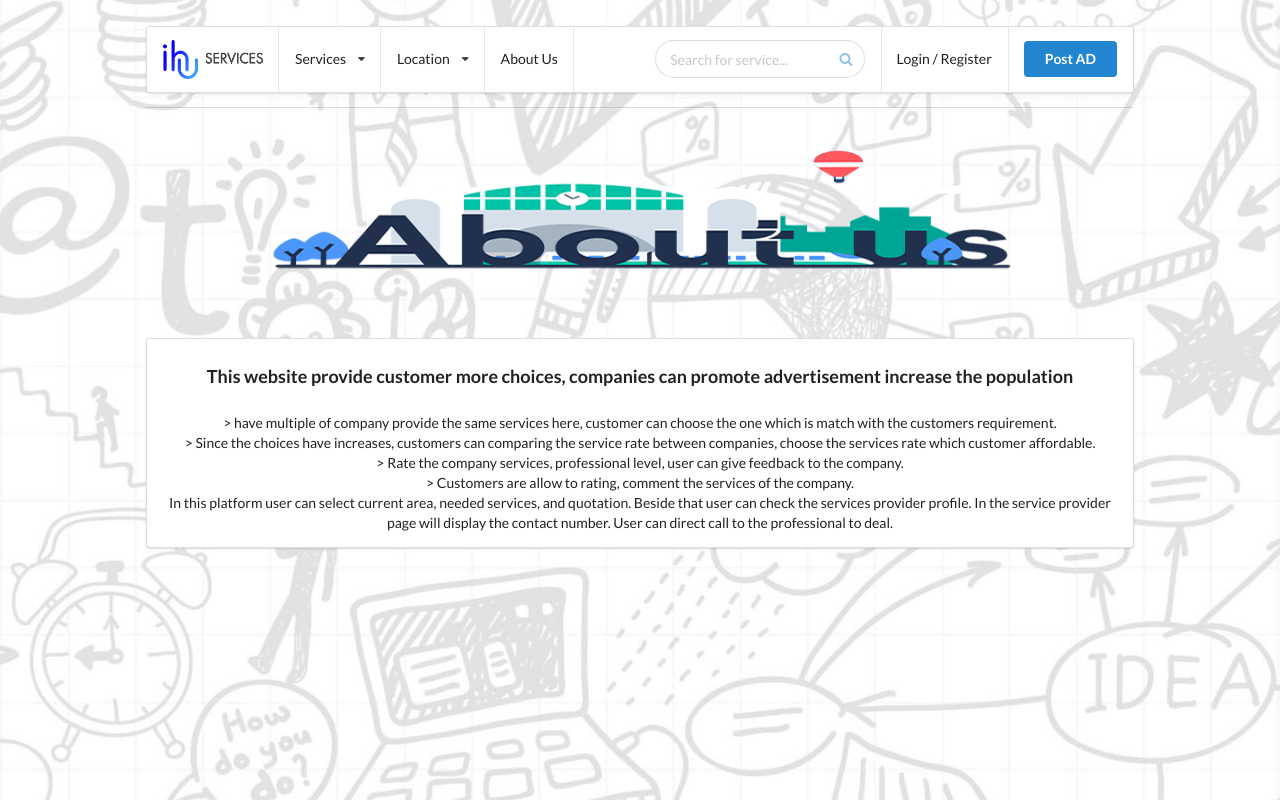
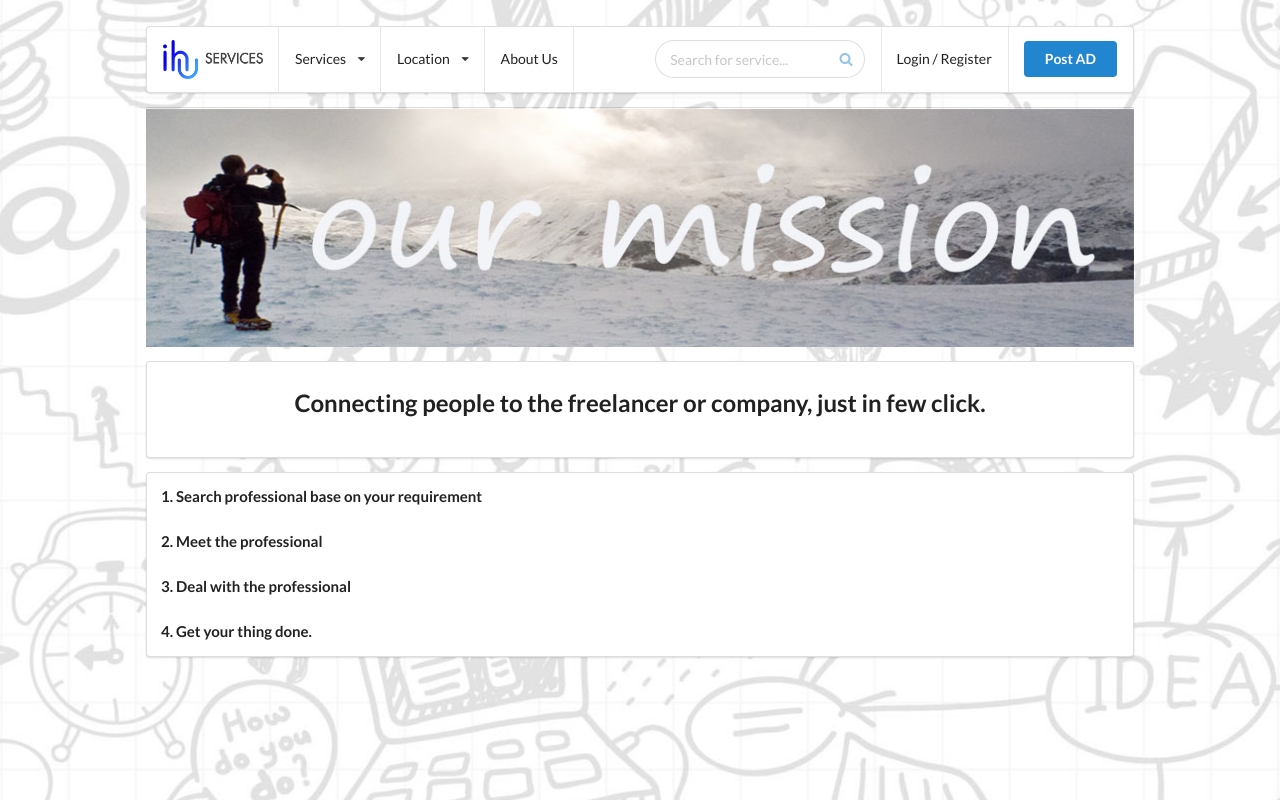
Before and after one commit to masonwongcs/imayhelp, a PHP site: page /aboutus.php in a window 1280 px wide. Run offline with PHP 8.4, Linux system fonts and the light colour scheme.

Commit message:
updated aboutus and increased more service category.

```diff
--- a/aboutus.php
+++ b/aboutus.php
@@ -15,32 +15,26 @@
    <div class="ui divider"></div>
     <div class="ui grid">
         <center><div class="four wide column"></center>
-            <center><img class="ui fluid image" src="img/about.png"><center>
+            <center><img class="ui fluid image" src="img/aboutus.jpg"><center>
         </div>
         <div class="ui grid">
             <div class="sixteen wide column contact-info">
                 <div class="ui segment">
                     <center class="ui header">  </center>
                     <div class="sub header">
-                        <center><h3>This website provide customer more choices, companies can promote advertisement increase the population<h3> </center>
-                        <div class="sub header">
-                        <center> <div> > have multiple of company provide the same services here, customer can choose the one which is match with the customers requirement.<div>
-                           <div> > Since the choices have increases, customers can comparing the service rate between companies, choose the services rate which customer affordable. <div>
-                               <div></div>
-                             <div> > Rate the company services, professional level, user can give feedback to the company.<div>
-                                 <div></div>
-                                 <div> > Customers are allow to rating, comment the services of the company.<div>
-                                     <div></div> </center>
-                           <div> <center>In this platform user can select current area, needed services, and quotation. Beside that user can check the services provider profile.
-                                In the service provider page will display the contact number. User can direct call to the professional to deal.</center></div>
+                       <center><h2>Connecting people to the  freelancer or company, just in few click.<h2> </center>
+                        </div>
+                   </div>
 
+                        <div class="ui segment">
 
-
-
+                                <div class="sub header">
+                       <h4>1.   Search professional base on your requirement</h4>
+                       <h4>2.   Meet the professional</h4>
+                       <h4>3.   Deal with the professional</h4>
+                       <h4>4.   Get your thing done.</h4>
                         </div>
-                    </div>
-                </div>
-
+				        </div>
 
 
                 <script type="application/javascript" src="js/jquery-3.2.1.min.js"></script>
--- a/header.php
+++ b/header.php
@@ -10,14 +10,15 @@ session_start();
         <div class="menu">
             <a class="item" href="searchType.php?type=Agent&page=1">Agent</a>
             <a class="item" href="searchType.php?type=Consultant&page=1">Consultant</a>
-            <a class="item" href="searchType.php?type=Agent&page=1">Event and Function planner</a>
-            <a class="item" href="searchType.php?type=Insturctor&page=1">Fitness Instructor</a>
-            <a class="item" href="searchType.php?type=Home&page=1">Designer Graphic</a>
-            <a class="item" href="searchType.php?type=Home&page=1">Designer Name Card</a>
+            <a class="item" href="searchType.php?type=EventandFunction planner&page=1">Event and Function planner</a>
+            <a class="item" href="searchType.php?type=FitnessInstructor&page=1">Fitness Instructor</a>
+            <a class="item" href="searchType.php?type=DesignerGraphic&page=1">Designer Graphic</a>
+            <a class="item" href="searchType.php?type=DesignerNameCard&page=1">Designer Name Card</a>
+            <a class="item" href="searchType.php?type=HouseMoving&page=1">House Moving</a>
             <a class="item" href="searchType.php?type=ITTechnician&page=1">IT Technician</a>
-            <a class="item" href="searchType.php?type=Lifestyle&page=1">Makeup Artist</a>
+            <a class="item" href="searchType.php?type=MakeupArtist&page=1">Makeup Artist</a>
             <a class="item" href="searchType.php?type=Lifestyle&page=1">Lifestyle</a>
-            <a class="item" href="searchType.php?type=Agent&page=1">Wedding planner</a>
+            <a class="item" href="searchType.php?type=Weddingplanner&page=1">Wedding planner</a>
 
 
         </div>
```
Also changed, not shown: login.php (+19 -6 lines), img/aboutus.jpg (added), img/banner1.jpg, img/banner2.jpg, img/banner3.jpg, img/mayihu.jpg.
